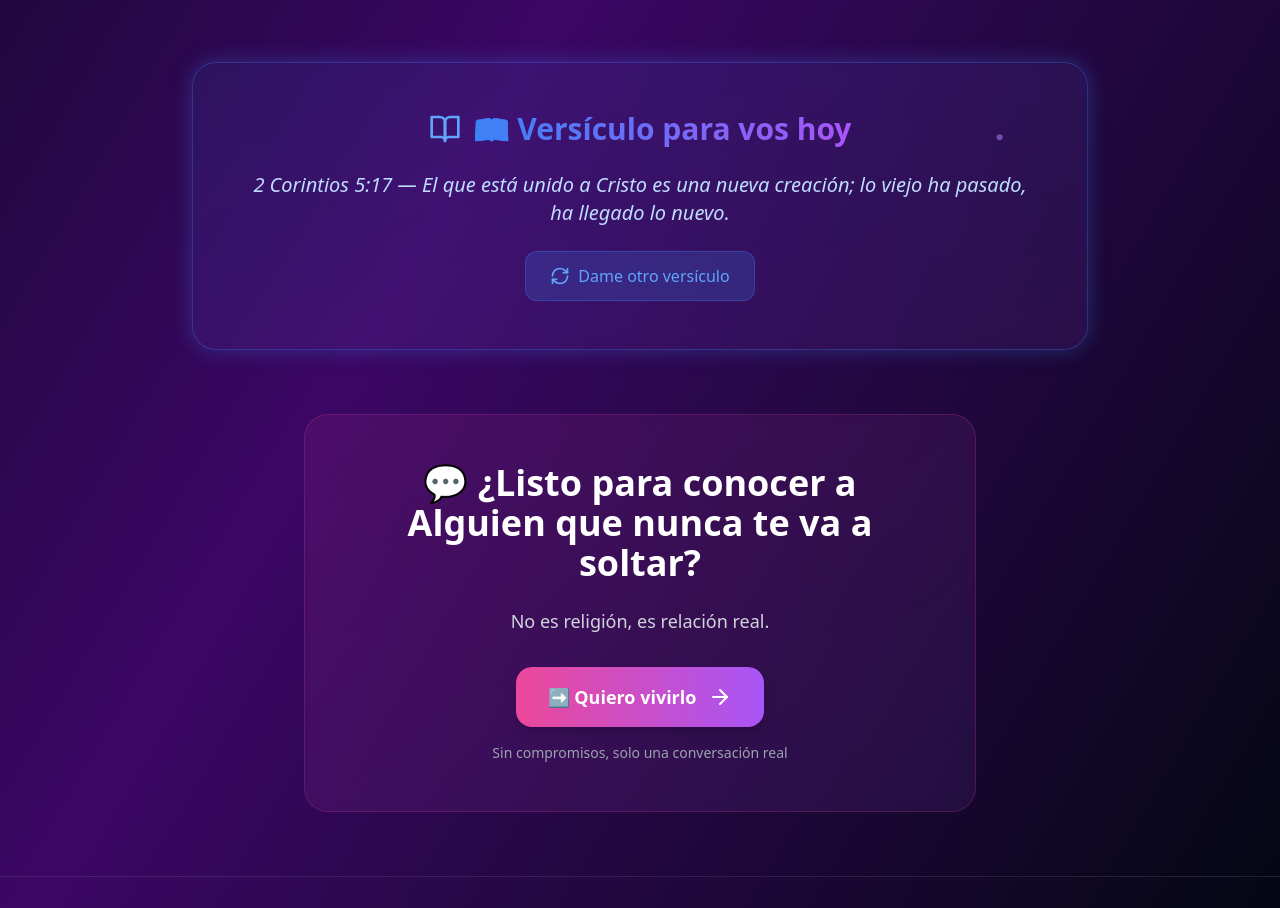
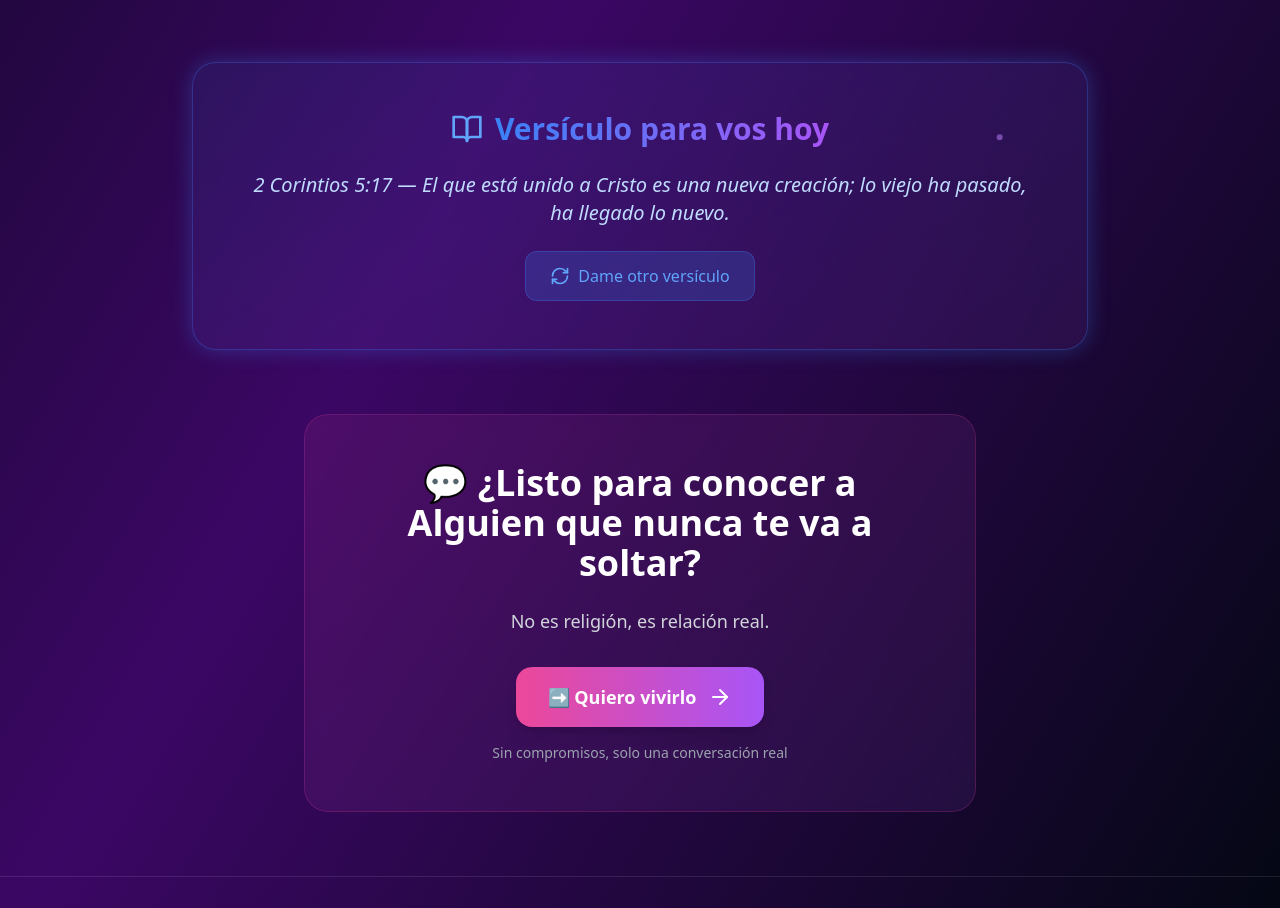
Before and after one commit to AjnebAlReves/website, a React (Vite) app: page /cristoteama in a window 1280 px wide. Shown: the part 1214-2122 px from the top of the page. Built offline with nearby package versions, Linux system fonts and the light colour scheme.

Commit message:
Updated CristoTeAma.tsx

```diff
--- a/src/components/CristoTeAma.tsx
+++ b/src/components/CristoTeAma.tsx
@@ -451,7 +451,7 @@ const CristoTeAma: React.FC<CristoTeAmaProps> = ({
                 <div className="flex items-center justify-center gap-3 mb-6">
                   <BookOpen className={`w-8 h-8 ${isDark ? 'text-blue-400' : 'text-blue-600'}`} />
                   <h3 className="text-2xl md:text-3xl font-bold bg-gradient-to-r from-blue-500 to-purple-500 bg-clip-text text-transparent">
-                    📖 Versículo para vos hoy
+                    Versículo para vos hoy
                   </h3>
                 </div>
 
```
